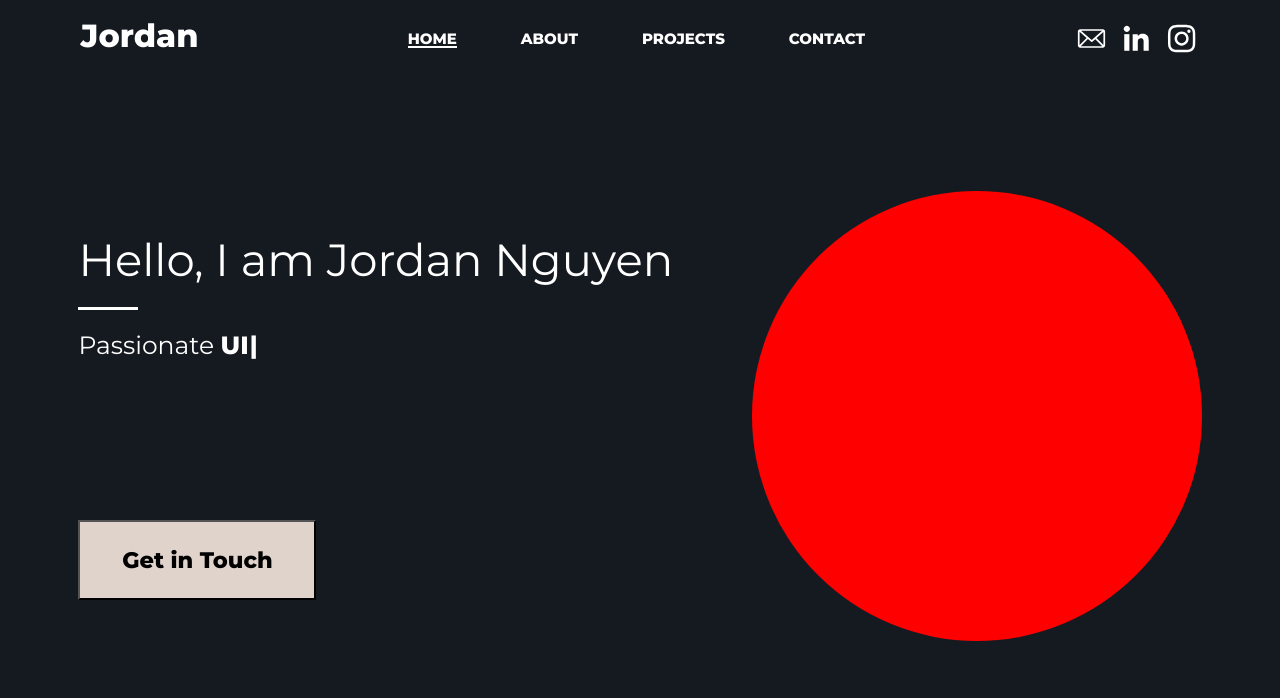
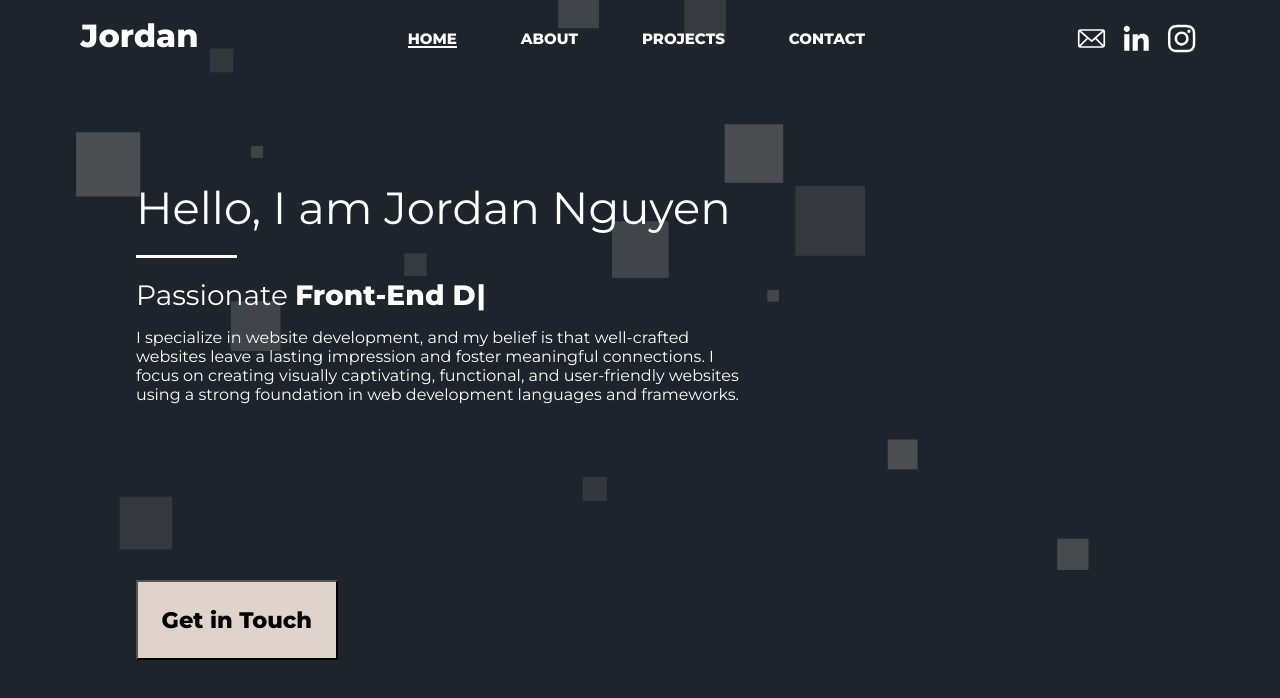
Before and after one commit to ReallyNguyen/Old-Portfolio, a Next.js app: page / in a window 1280 px wide. Shown: the top 698 px of the page. Built offline with nearby package versions, Linux system fonts and the light colour scheme.

Commit message:
added README, fixed page transition, added animated background for home.

```diff
--- /dev/null
+++ b/components/background/Background.module.css
@@ -0,0 +1,4 @@
+.tsparticles {
+    height: 100vh;
+    width: 100vw;
+}
--- /dev/null
+++ b/components/background/index.js
@@ -0,0 +1,133 @@
+import React from "react";
+import { useCallback } from "react";
+import Particles from "react-tsparticles";
+import { loadFull } from "tsparticles";
+import styles from "@/components/background/Background.module.css";
+
+export default function Background() {
+    const particlesInit = useCallback(async (engine) => {
+        await loadFull(engine);
+    }, []);
+
+    const particlesLoaded = useCallback(async (container) => {
+        await console.log(container);
+    }, []);
+
+    return (
+        <>
+            <Particles
+                className={styles.tsparticles}
+                init={particlesInit}
+                loaded={particlesLoaded}
+                options={{
+                    fullScreen: false,
+                    background: {
+                        color: "var(--black)" // Update background color here
+                    },
+                    particles: {
+                        number: {
+                            value: 10,
+                            density: {
+                                enable: true,
+                                value_area: 600
+                            }
+                        },
+                        color: {
+                            value: "#E0D3CC" // Update particles color here
+                        },
+                        shape: {
+                            type: "square",
+                            stroke: {
+                                width: 0,
+                                color: "#000000"
+                            },
+                            polygon: {
+                                nb_sides: 5
+                            }
+                        },
+                        opacity: {
+                            value: 0.25,
+                            random: true,
+                            anim: {
+                                enable: false,
+                                speed: 1,
+                                opacity_min: 0.1,
+                                sync: false
+                            }
+                        },
+                        size: {
+                            value: 50,
+                            random: true,
+                            anim: {
+                                enable: false,
+                                speed: 2,
+                                size_min: 0.1,
+                                sync: false
+                            }
+                        },
+                        line_linked: {
+                            enable: false,
+                            distance: 300,
+                            color: "#ffffff",
+                            opacity: 0,
+                            width: 0
+                        },
+                        move: {
+                            enable: true,
+                            speed: 0.5,
+                            direction: "top",
+                            straight: true,
+                            out_mode: "out",
+                            bounce: false,
+                            attract: {
+                                enable: false,
+                                rotateX: 600,
+                                rotateY: 1200
+                            }
+                        }
+                    },
+                    interactivity: {
+                        detect_on: "canvas",
+                        events: {
+                            onhover: {
+                                enable: false,
+                                mode: "repulse"
+                            },
+                            onclick: {
+                                enable: false,
+                                mode: "push"
+                            },
+                            resize: true
+                        },
+                        modes: {
+                            grab: {
+                                distance: 800,
+                                line_linked: {
+                                    opacity: 1
+                                }
+                            },
+                            bubble: {
+                                distance: 790,
+                                size: 79,
+                                duration: 2,
+                                opacity: 0.8,
+                                speed: 3
+                            },
+                            repulse: {
+                                distance: 400,
+                                duration: 0.4
+                            },
+                            push: {
+                                particles_nb: 4
+                            },
+                            remove: {
+                                particles_nb: 2
+                            }
+                        }
+                    },
+                    retina_detect: true
+                }}
+            />
+        </>
+    );
+}
--- a/package.json
+++ b/package.json
@@ -13,6 +13,8 @@
     "next": "13.4.4",
     "react": "18.2.0",
     "react-dom": "18.2.0",
+    "react-tsparticles": "^2.10.1",
+    "tsparticles": "^2.10.1",
     "typewriter-effect": "^2.19.0"
   }
 }
--- a/pages/about.js
+++ b/pages/about.js
@@ -23,13 +23,13 @@ export default function About() {
                             </div>
                             <div className={styles.about_me}>
                                 <p>
-                                    I'm Jordan, a frontend developer and UI/UX designer passionate about creating engaging user interfaces. With a strong background in frontend development and design, I craft visually appealing websites and applications.
+                                    Hello, I'm Jordan, a website developer specializing in crafting impactful online experiences that foster meaningful connections. I believe that well-crafted websites leave a lasting impression on users.
                                 </p>
                                 <p>
-                                    Experienced in HTML, CSS, JavaScript, and React, I collaborate effectively to bring ideas to life. I'm committed to continuous learning and staying up-to-date with industry trends.
+                                    With a strong foundation in web development languages and frameworks such as HTML, CSS, JavaScript, and React, I focus on creating visually captivating, functional, and user-friendly websites.
                                 </p>
                                 <p>
-                                    I prioritize user-centric design, aiming for delightful experiences that align with business goals.
+                                    Collaborating effectively, I bring ideas to life while staying up-to-date with industry trends and continuously learning. My priority is to deliver delightful user experiences that align with business goals.
                                 </p>
                             </div>
                         </div>
--- a/pages/index.js
+++ b/pages/index.js
@@ -6,6 +6,7 @@ import Typewriter from 'typewriter-effect';
 import { motion as m } from 'framer-motion';
 import Transition from '@/components/transition';
 import Navbar from '@/components/navbar';
+import Background from "@/components/background";
 
 export default function Home() {
   const router = useRouter();
@@ -22,30 +23,38 @@ export default function Home() {
         animate={{ opacity: 1 }}
         transition={{ duration: 0.75, delay: 0.6, ease: "easeInOut" }}
       >
+        <div style={{ zIndex: -1, position: "fixed" }}>
+          <Background />
+        </div>
         <main className={styles.main}>
           <Navbar />
-          <div style={{ height: '85vh', display: 'flex', alignItems: 'center', justifyContent: 'space-evenly' }}>
+          <div style={{ height: '80vh', display: 'flex', alignItems: 'center', justifyContent: 'space-evenly', margin: '1.5rem 8.5rem 0 8.5rem' }}>
             <div style={{ display: 'flex', flexDirection: 'column', alignItems: 'flex-start', justifyContent: 'center', alignContent: 'center', flexWrap: 'wrap' }}>
               <p style={{ fontSize: '45px', margin: 0 }}>Hello, I am Jordan Nguyen</p>
               <hr style={{ width: '10%', border: 'none', borderTop: '3px solid var(--white)', margin: '20px 0' }} />
-              <div style={{ display: 'flex', textAlign: 'left' }}>
-                <p style={{ fontSize: '25px', margin: 0 }}>Passionate&nbsp;</p>
-                <h2 style={{ fontSize: '25px', margin: 0, fontWeight: '700' }}>
+              <div style={{ display: 'flex', textAlign: 'left', flexDirection: 'column' }}>
+                <div style={{ display: 'flex', flexDirection: 'row' }}>
+                  <p style={{ fontSize: '28px', margin: 0 }}>Passionate&nbsp;</p>
+                  <h2 style={{ fontSize: '28px', margin: 0, fontWeight: '700' }}>
                     <Typewriter
                       options={{
-                      strings: ["Web Developer", "UI/UX Designer"],
+                        strings: ["Front-End Developer", "UI/UX Developer", "Web Designer"],
                         autoStart: true,
                         loop: true,
                       }}
                     />
                   </h2>
                 </div>
-              <button style={{ margin: '10rem 0 0 0', width: '40%', height: '5rem', backgroundColor: 'var(--beige)', fontFamily: 'var(--Montserrat-Bold)', fontWeight: '550', fontSize: '15px', transition: 'all 0.3s ease' }}
-                onClick={handleButtonClick}>
+                <p style={{ width: "60%" }}>I specialize in website development, and my belief is that well-crafted websites leave a lasting impression and foster meaningful connections. I focus on creating visually captivating, functional, and user-friendly websites using a strong foundation in web development languages and frameworks.</p>
+              </div>
+              <button
+                className={styles.button}
+                onClick={handleButtonClick}
+              >
                 <h2>Get in Touch</h2>
               </button>
+
             </div>
-            <div style={{ width: '450px', height: '450px', borderRadius: '50%', backgroundColor: 'red' }}></div>
           </div>
         </main>
       </m.div>
--- a/styles/About.module.css
+++ b/styles/About.module.css
@@ -18,7 +18,7 @@
 }
 
 .line {
-    width: 6%;
+    width: 9%;
     border: none;
     border-top: 3px solid var(--white);
     margin: 20px 20px;
--- a/styles/Home.module.css
+++ b/styles/Home.module.css
@@ -1,3 +1,18 @@
+.main {
+  padding: 0 rem;
+}
+
+.button {
+  margin: 10rem 0 0 0;
+  width: 20%;
+  height: 5rem;
+  background-color: var(--beige);
+  font-family: var(--Montserrat-Bold);
+  font-weight: 550;
+  font-size: 15px;
+  transition: all 0.3s ease;
+}
+
 .button:hover {
   background-color: transparent;
   border: 4px solid var(--beige);
--- a/styles/globals.css
+++ b/styles/globals.css
@@ -7,7 +7,7 @@
   --beige: #E0D3CC;
   --brown: #A87F5D;
   --grey: #8A7F79;
-  --black: #151a20;
+  --black: #1d242b;
   --Montserrat: "Montserrat", sans-serif;
   --Montserrat-Bold: "Montserrat", bold;
   --Titillium: "Titillium";
```
Also changed, not shown: 2 other files (tests, documents, lock files or other folders). Lines whose indentation alone changed are shown as unchanged.
